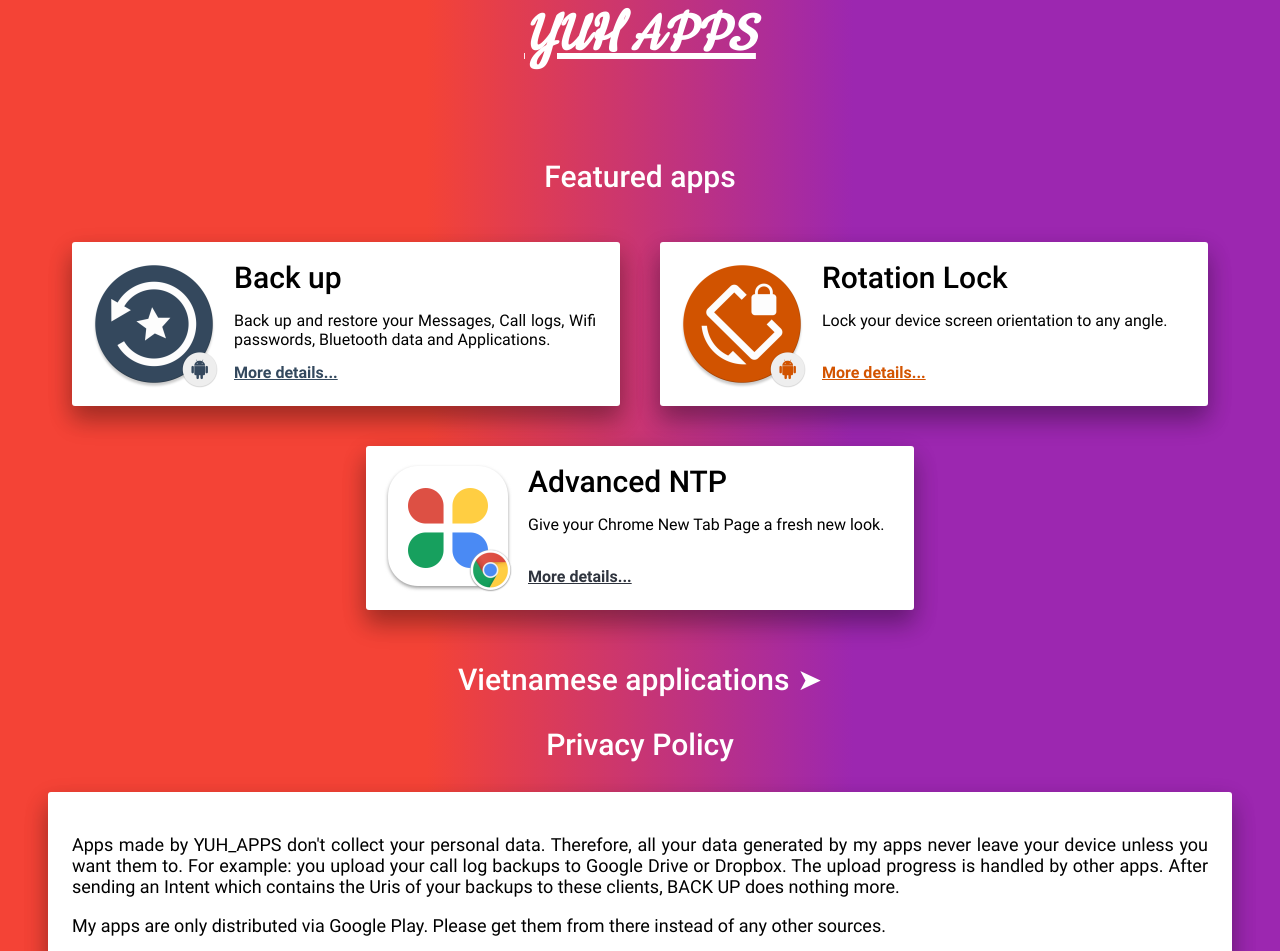
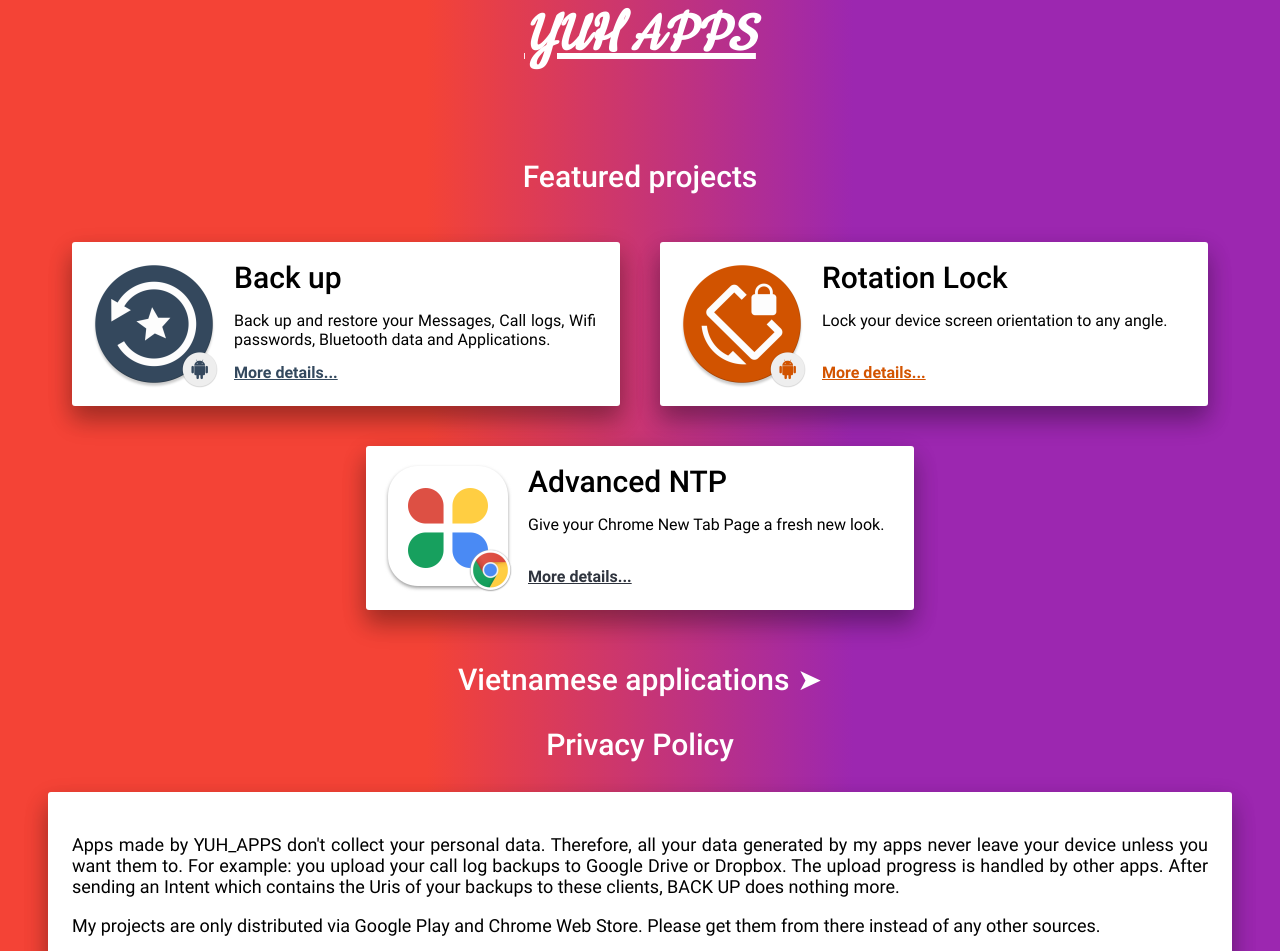
Before and after one commit to YuhApps/yuhapps.github.io, a plain HTML site: page index.html in a window 1280 px wide. Shown: the part 85-1036 px from the top of the page. Drawn offline with Linux system fonts and the light colour scheme.

Commit message:
Fix some strings

```diff
--- a/index.html
+++ b/index.html
@@ -17,7 +17,7 @@
         <div id="logo">
             <h1>YUH APPS</h1>
         </div>
-        <h3>Featured apps</h3>
+        <h3>Featured projects</h3>
         <ul id="apps">
             <li class="card"  onclick="window.location = 'backup.html'" style="cursor: pointer">
                 <img src="backup_android.png">
@@ -48,7 +48,7 @@
         <h3>Privacy Policy</h3>
         <div class="card" id="privacy-policy" style="">
             <p>Apps made by YUH_APPS don't collect your personal data. Therefore, all your data generated by my apps never leave your device unless you want them to. For example: you upload your call log backups to Google Drive or Dropbox. The upload progress is handled by other apps. After sending an Intent which contains the Uris of your backups to these clients, BACK UP does nothing more.</p>
-            <p>My apps are only distributed via Google Play. Please get them from there instead of any other sources.</p>
+            <p>My projects are only distributed via Google Play and Chrome Web Store. Please get them from there instead of any other sources.</p>
             <p>You take all responsibility to protect your personal data. Please always have apps from trusted sources, for example: Google Play or the marketplace provided by your device manufacturer like Samsung Galaxy App Store. YUH_APPS takes no responsibility for any data leaks caused by any other apps on your device, even those data were generated by my apps.</p>
         </div>
         <a class="card" href="https://www.facebook.com/yuhapps" style="background: #4469ae" target="_blank">YUH APPS on Facebook</a>
```
Also changed, not shown: antp.html (+1 -1 lines).
